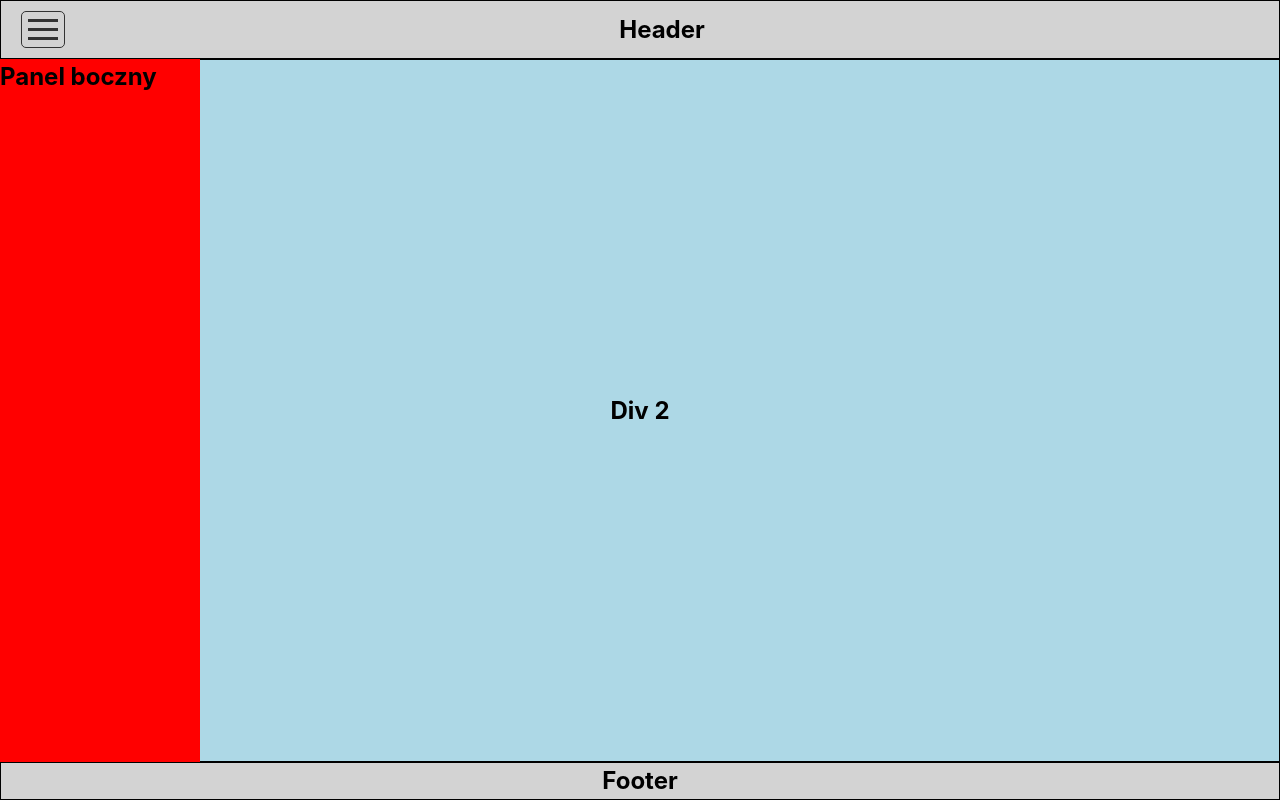
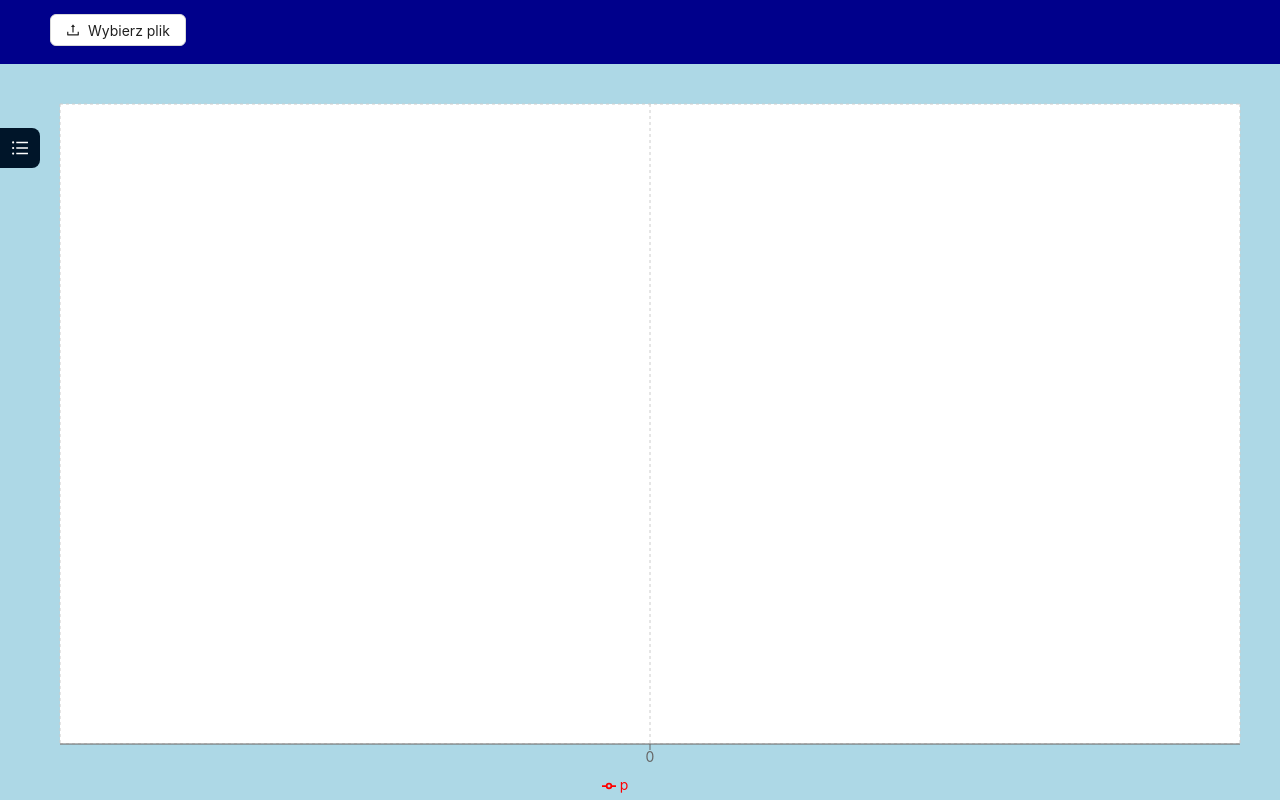
Before and after one commit to amorezaur/wave-function-visualisation, a React (Vite) app: page / in a window 1280 px wide. Built offline with nearby package versions, Linux system fonts and the light colour scheme.

Commit message:
Read file + simple graph

```diff
--- /dev/null
+++ b/src/components/AntdLayout/AntdLayout.tsx
@@ -0,0 +1,119 @@
+import React, { useState } from "react";
+import { Layout, Flex, Upload, Button, Space } from "antd";
+import "./styles.css";
+import WaveGraph, { PointCoordinates, WaveGraphProps } from "../WaveGraph";
+import { MenuFoldOutlined, MenuUnfoldOutlined, UploadOutlined } from "../Icons";
+import ReadFile2, { DataItem } from "./ReadFile2";
+
+const { Header, Footer, Sider, Content } = Layout;
+
+const flexStyle: React.CSSProperties = {
+	textAlign: "center",
+	flex: 1,
+};
+const headerStyle: React.CSSProperties = {
+	color: "white",
+	backgroundColor: "darkblue",
+	textAlign: "left",
+};
+
+const contentStyle: React.CSSProperties = {
+	color: "#fff",
+	backgroundColor: "#0958d9",
+};
+
+const siderStyle: React.CSSProperties = {
+	lineHeight: "120px",
+	color: "#fff",
+	// backgroundColor: "#1677ff",
+	// overflow: "auto",
+	// height: "100vh",
+	// position: "sticky",
+	// top: 0,
+	// left: 0,
+};
+
+const footerStyle: React.CSSProperties = {
+	color: "#fff",
+	backgroundColor: "red",
+};
+const siderTriggerStyle: React.CSSProperties = {
+	top: "10px",
+	// backgroundColor: "red",
+};
+
+// const layoutStyle = {
+// 	borderRadius: 8,
+// 	overflow: "hidden",
+// 	// width: "calc(50% - 8px)",
+// 	// maxWidth: "calc(50% - 8px)",
+// };
+
+const layoutStyle = {
+	overflow: "hidden",
+	flex: 1,
+};
+
+const AntdLayout = () => {
+	const [collapsed, setCollapsed] = useState(true);
+
+	const [dataSource, setDataSource] = useState<DataItem[]>([]);
+
+	const getFileData = (newData: DataItem[]) => {
+		setDataSource(newData);
+	};
+
+	const waveGraphProps: WaveGraphProps = {
+		dataSource: dataSource,
+		numberOfPoints: 100,
+	};
+	const [jsonData, setJsonData] = useState<any>(null);
+
+	return (
+		<>
+			<Flex style={flexStyle}>
+				<Layout style={layoutStyle}>
+					<Header style={headerStyle}>
+						{/* <Space> */}
+						{/* <Button
+								className="siderTrigger"
+								// type="text"
+								icon={collapsed ? <MenuUnfoldOutlined /> : <MenuFoldOutlined />}
+								onClick={() => setCollapsed(!collapsed)}
+								// style={{
+								// 	// fontSize: "16px",
+								// 	// width: 64,
+								// 	// height: 64,
+								// 	color: "red",
+								// 	backgroundColor: "white",
+								// }}
+							/> */}
+
+						<ReadFile2 getFileData={getFileData} />
+						{/* </Space> */}
+					</Header>
+					<Layout>
+						<Sider
+							width="25%"
+							// trigger={null}
+							collapsible
+							// collapsed={collapsed}
+							defaultCollapsed
+							style={siderStyle}
+							collapsedWidth={0}
+							// zeroWidthTriggerStyle={siderTriggerStyle}
+						>
+							aaa
+						</Sider>
+						<Content style={contentStyle}>
+							<WaveGraph props={waveGraphProps} />
+						</Content>
+					</Layout>
+					{/* <Footer style={footerStyle}>Footer</Footer> */}
+				</Layout>
+			</Flex>
+		</>
+	);
+};
+
+export default AntdLayout;
--- /dev/null
+++ b/src/components/AntdLayout/ReadFile2.tsx
@@ -0,0 +1,57 @@
+import { useState } from "react";
+import { Button, Space, Upload } from "antd";
+import { UploadOutlined } from "../Icons";
+
+export interface DataItem {
+	count: number;
+	r: number;
+	p: number;
+	q: number;
+}
+interface ReadFile2Props {
+	getFileData: (newData: DataItem[]) => void;
+}
+const ReadFile2 = ({ getFileData }: ReadFile2Props) => {
+	const [fileName, setFileName] = useState<string | null>(null);
+
+	return (
+		<Space>
+			<Upload
+				multiple={false}
+				showUploadList={false}
+				beforeUpload={(file) => {
+					setFileName(file.name); // Zapisanie nazwy pliku
+					const reader = new FileReader();
+					reader.onload = (e: ProgressEvent<FileReader>) => {
+						const text = e.target?.result as string;
+						const lines = text.split("\n");
+						const parsedData: DataItem[] = [];
+
+						let count = 1;
+						lines.forEach((line) => {
+							const trimmedLine = line.trim();
+							// Sprawdzamy, czy linia nie zaczyna się od # (komentarz)
+							if (trimmedLine && !trimmedLine.startsWith("#")) {
+								const [r, p, q] = trimmedLine.split(/\s+/).map(Number);
+								parsedData.push({ r, p, q, count });
+								count++;
+							}
+						});
+						console.log("parsedData", parsedData);
+						getFileData(parsedData);
+					};
+					reader.readAsText(file);
+					// Prevent upload
+					return false;
+				}}
+			>
+				<Button>
+					<UploadOutlined /> Wybierz plik
+				</Button>
+			</Upload>
+			{fileName}
+		</Space>
+	);
+};
+
+export default ReadFile2;
--- a/src/styles.css
+++ b/src/components/AntdLayout/styles.css
@@ -24,15 +24,19 @@ body,
 	padding: 0;
 }
 
+#root {
+	display: flex;
+}
 .mainContainer {
 	background-color: moccasin;
 	display: flex;
 }
 .graphContainer {
 	height: 100%;
+	/* width: 100%; */
 	/* margin: -6px 0; */
 	/* padding: 10px; */
-	background-color: aliceblue;
+	background-color: lightblue;
 }
 .blue {
 	width: 100%;
@@ -58,3 +62,14 @@ body,
 	background-color: orange;
 	/* width: 100%; */
 }
+
+.siderTrigger {
+	width: 100%;
+	color: white;
+	background-color: #001529;
+}
+.siderTrigger:hover {
+	/* width: 100%; */
+	color: #001529;
+	background-color: white;
+}
--- /dev/null
+++ b/src/components/Icons.tsx
@@ -0,0 +1,10 @@
+export {
+	AppstoreOutlined,
+	ContainerOutlined,
+	DesktopOutlined,
+	MailOutlined,
+	MenuFoldOutlined,
+	MenuUnfoldOutlined,
+	PieChartOutlined,
+	UploadOutlined,
+} from "@ant-design/icons";
--- a/src/components/MainPage.tsx
+++ b/src/components/MainPage.tsx
@@ -11,7 +11,7 @@ const MainPage = () => {
 	};
 
 	const waveGraphProps: WaveGraphProps = {
-		dataSource: dataSource,
+		dataSource: [],
 		numberOfPoints: 100,
 	};
 
--- a/src/components/TestComponents/TestPage.tsx
+++ b/src/components/TestComponents/TestPage.tsx
@@ -1,5 +1,16 @@
 import React, { useState } from "react";
 import "./styles2.css";
+import WaveGraph, { PointCoordinates, WaveGraphProps } from "../WaveGraph";
+import { Button, Menu, MenuProps } from "antd";
+import {
+	AppstoreOutlined,
+	ContainerOutlined,
+	DesktopOutlined,
+	MailOutlined,
+	MenuFoldOutlined,
+	MenuUnfoldOutlined,
+	PieChartOutlined,
+} from "@ant-design/icons";
 
 const TestPage = () => {
 	const [showSidebar, setShowSidebar] = useState(true);
@@ -7,23 +18,98 @@ const TestPage = () => {
 	const toggleSidebar = () => {
 		setShowSidebar(!showSidebar);
 	};
+	const [dataSource, setDataSource] = useState<PointCoordinates[]>([]);
+
+	const getFileData = (newData: PointCoordinates[]) => {
+		setDataSource(newData);
+	};
+
+	const waveGraphProps: WaveGraphProps = {
+		dataSource: dataSource,
+		numberOfPoints: 100,
+	};
+
+	type MenuItem = Required<MenuProps>["items"][number];
+
+	function getItem(
+		label: React.ReactNode,
+		key: React.Key,
+		icon?: React.ReactNode,
+		children?: MenuItem[],
+		type?: "group"
+	): MenuItem {
+		return {
+			key,
+			icon,
+			children,
+			label,
+			type,
+		} as MenuItem;
+	}
+
+	const items: MenuItem[] = [
+		getItem("Option 1", "1", <PieChartOutlined />),
+		getItem("Option 2", "2", <DesktopOutlined />),
+		getItem("Option 3", "3", <ContainerOutlined />),
+
+		getItem("Navigation One", "sub1", <MailOutlined />, [
+			getItem("Option 5", "5"),
+			getItem("Option 6", "6"),
+			getItem("Option 7", "7"),
+			getItem("Option 8", "8"),
+		]),
+
+		getItem("Navigation Two", "sub2", <AppstoreOutlined />, [
+			getItem("Option 9", "9"),
+			getItem("Option 10", "10"),
+
+			getItem("Submenu", "sub3", null, [
+				getItem("Option 11", "11"),
+				getItem("Option 12", "12"),
+			]),
+		]),
+	];
+
+	const [collapsed, setCollapsed] = useState(false);
+
+	const toggleCollapsed = () => {
+		setCollapsed(!collapsed);
+	};
 
 	return (
 		<>
 			<header className="header">
 				<button className="hamburger" onClick={toggleSidebar}>
-					<div className="menu-icon"></div>
-					<div className="menu-icon"></div>
-					<div className="menu-icon"></div>
+					<div className="menu-icon" />
+					<div className="menu-icon" />
+					<div className="menu-icon" />
 				</button>
 				<div className="header-title">Header</div>
 			</header>
+			<Button
+				type="primary"
+				onClick={toggleCollapsed}
+				style={{ marginBottom: 16 }}
+			>
+				{collapsed ? <MenuUnfoldOutlined /> : <MenuFoldOutlined />}
+			</Button>
 			<div className="content">
+				<Menu
+					defaultSelectedKeys={["1"]}
+					defaultOpenKeys={["sub1"]}
+					mode="inline"
+					theme="dark"
+					// inlineCollapsed={collapsed}
+					// items={items}
+				/>
 				{/* {showSidebar && <div className="sidebar">Panel boczny</div>} */}
 				<div className={`sidebar ${showSidebar ? "show" : ""}`}>
 					Panel boczny
 				</div>
-				<div className="div2">Div 2</div>
+				<div className="div2">
+					<WaveGraph props={waveGraphProps} />
+					{/* <Example dataSource={dataSource} /> */}
+				</div>
 			</div>
 			<footer className="footer">Footer</footer>
 		</>
--- a/src/components/WaveGraph.tsx
+++ b/src/components/WaveGraph.tsx
@@ -11,6 +11,7 @@ import {
 	XAxis,
 	YAxis,
 } from "recharts";
+import { DataItem } from "./AntdLayout/ReadFile2";
 
 export interface PointCoordinates {
 	count: number;
@@ -20,7 +21,7 @@ export interface PointCoordinates {
 }
 
 export interface WaveGraphProps {
-	dataSource: PointCoordinates[];
+	dataSource: DataItem[];
 	numberOfPoints: number;
 }
 
@@ -28,9 +29,9 @@ const WaveGraph = ({ props }: { props: WaveGraphProps }) => {
 	const { dataSource, numberOfPoints } = props;
 	// const data = dataSource.slice(0, 20);
 	const data = dataSource;
-	const XAxisDataKey: keyof PointCoordinates = "count";
-	const YAxisDataKey_1: keyof PointCoordinates = "p(r)";
-	const YAxisDataKey_2: keyof PointCoordinates = "q(r)";
+	const XAxisDataKey: keyof DataItem = "count";
+	const YAxisDataKey_1: keyof DataItem = "p";
+	const YAxisDataKey_2: keyof DataItem = "q";
 	const interval = data.length > 10 ? Math.floor(data.length / 10) : 0;
 
 	const [rangeMin, setRangeMin] = useState<number>(20);
@@ -104,7 +105,6 @@ const WaveGraph = ({ props }: { props: WaveGraphProps }) => {
 	};
 	return (
 		<div className="graphContainer">
-			<div className="red">
 			<ResponsiveContainer>
 				<LineChart
 					data={data.slice(range[0], range[1])}
@@ -161,8 +161,7 @@ const WaveGraph = ({ props }: { props: WaveGraphProps }) => {
 					) : null}
 				</LineChart>
 			</ResponsiveContainer>
-			</div>
-			<div className="slider orange">
+			{/* <div className="slider orange"> */}
 			{/* <Slider
 					range
 					min={range[0]}
@@ -170,18 +169,18 @@ const WaveGraph = ({ props }: { props: WaveGraphProps }) => {
 					// defaultValue={[0, data.length]}
 					onChangeComplete={(value) => setRange(value)}
 				/> */}
-				<Slider
+			{/* <Slider
 					range
 					min={0}
 					max={data.length}
 					defaultValue={[0, data.length]}
 					onChangeComplete={(value) => setRange(value)}
 					// value={range}
-				/>
-			</div>
-			<Checkbox onChange={onChange} value={showP}>
+				/> */}
+			{/* </div> */}
+			{/* <Checkbox onChange={onChange} value={showP}>
 				Checkbox
-			</Checkbox>
+			</Checkbox> */}
 		</div>
 	);
 };
--- a/src/main.tsx
+++ b/src/main.tsx
@@ -1,13 +1,13 @@
 import React from "react";
 import ReactDOM from "react-dom/client";
-import "./styles.css";
-// import "./styles2.css";
 import MainPage from "./components/MainPage";
 import TestPage from "./components/TestComponents/TestPage";
+import AntdLayout from "./components/AntdLayout/AntdLayout";
 
 ReactDOM.createRoot(document.getElementById("root") as HTMLElement).render(
 	<React.StrictMode>
 		{/* <MainPage /> */}
-		<TestPage />
+		{/* <TestPage /> */}
+		<AntdLayout />
 	</React.StrictMode>
 );
```
Lines whose indentation alone changed are shown as unchanged.
